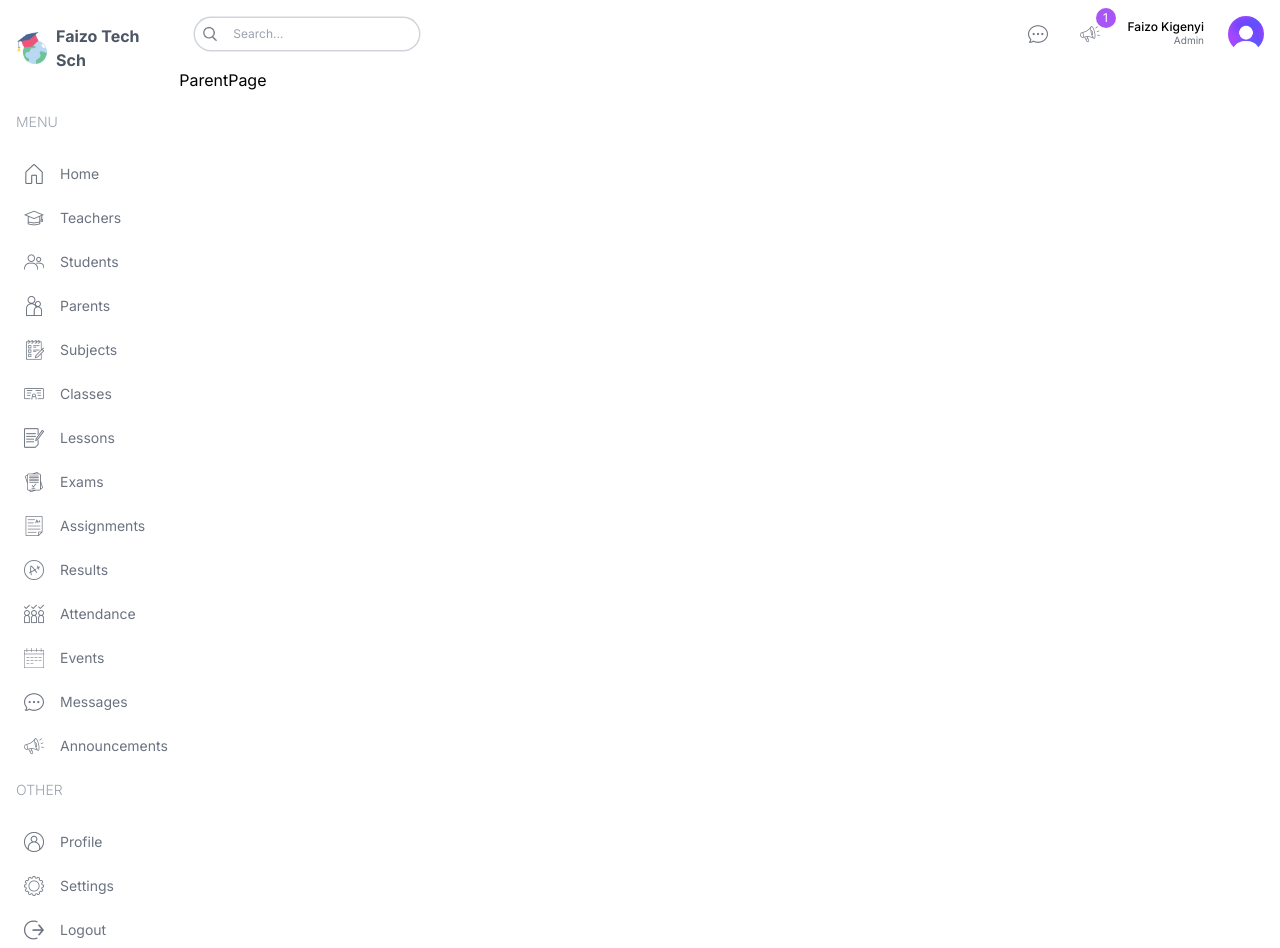
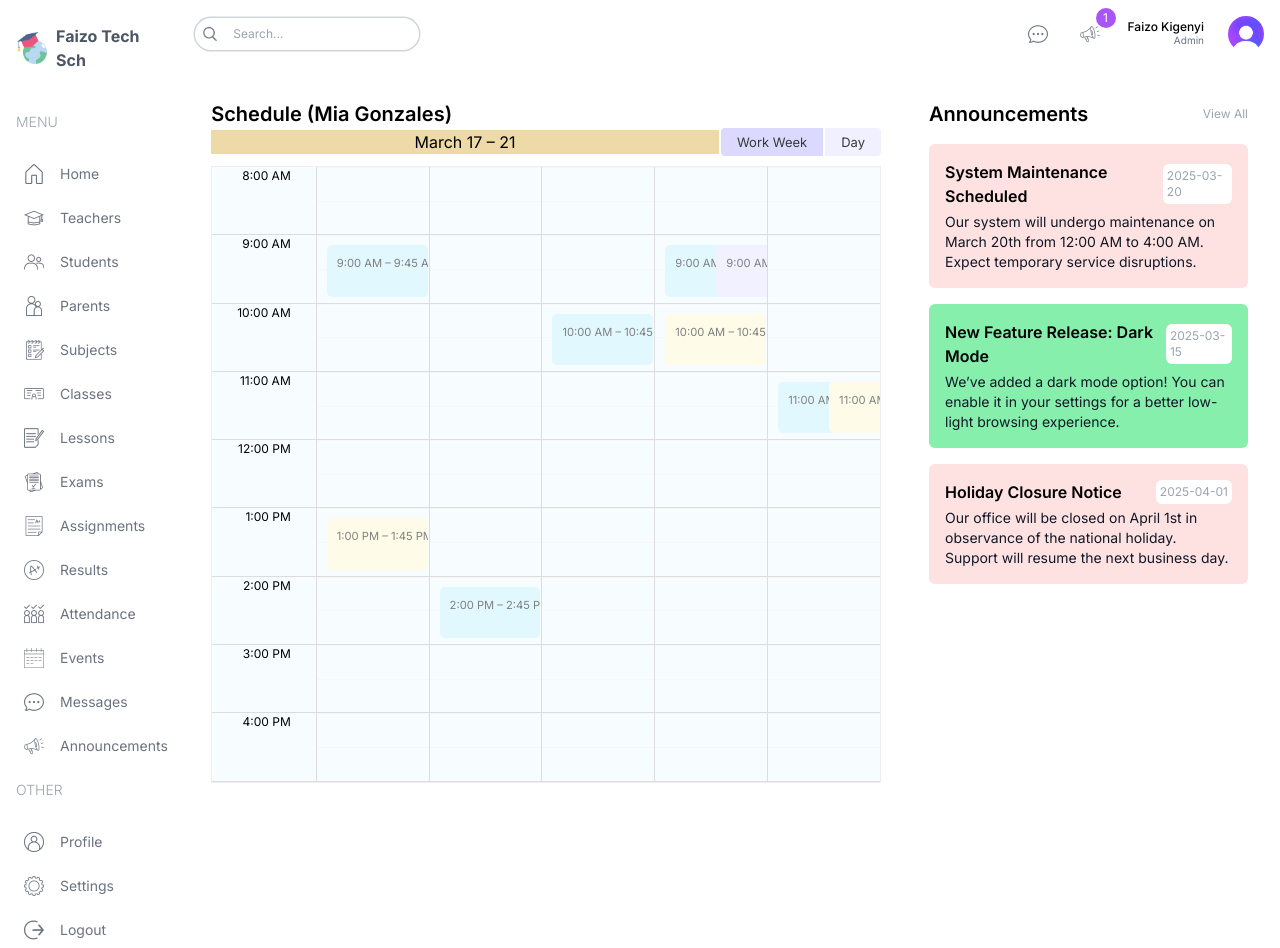
Before and after one commit to faizokigenyi/SHOOL_DASHBOARDUI, a Next.js app: page /parent in a window 1280 px wide. Built offline with nearby package versions, Linux system fonts and the light colour scheme.

Commit message:
Create Page for teacher and Parent

```diff
--- a/src/app/(dashboard)/parent/page.tsx
+++ b/src/app/(dashboard)/parent/page.tsx
@@ -1,7 +1,22 @@
-import React from "react";
+import Announcements from "@/app/components/Announcements";
+import BigCalendar from "@/app/components/BigCalendar";
 
 const ParentPage = () => {
-  return <div>ParentPage</div>;
+  return (
+    <div className="flex-1 p-4 flex gap-4 flex-col xl:flex-row">
+      {/* LEFT */}
+      <div className="w-full xl:w-2/3">
+        <div className="h-full bg-white p-4 rounded-md">
+          <h1 className="text-xl font-semibold">Schedule (Mia Gonzales) </h1>
+          <BigCalendar />
+        </div>
+      </div>
+      {/* RIGHT */}
+      <div className="w-full xl:w-1/3 flex flex-col gap-8">
+        <Announcements />
+      </div>
+    </div>
+  );
 };
 
 export default ParentPage;
--- a/src/app/components/BigCalendar.tsx
+++ b/src/app/components/BigCalendar.tsx
@@ -24,7 +24,7 @@
       endAccessor="end"
       views={["work_week", "day"]}
       view={view}
-      style={{ height: "98%" }}
+      style={{ height: "98%"}}
       onView={handleOnChangeView}
       min={new Date(2025, 1, 0, 8, 0, 0)}
       max={new Date(2025, 1, 0, 17, 0, 0)}
--- a/src/app/globals.css
+++ b/src/app/globals.css
@@ -15,3 +15,101 @@
   background: #c3ebfa !important;
   color: black !important;
 }
+
+.rbc-btn-group:first-child {
+  display: none !important;
+}
+
+.rbc-toolbar-label {
+  /* text-align: right !important; */
+  padding: 0px 20px !important;
+  background-color: #eddaa6 !important;
+}
+
+@media (max-width: 768px) {
+  /* Apply text-align: right on smaller screens */
+  .rbc-toolbar-label {
+    text-align: right !important;
+  }
+}
+
+.rbc-btn-group:last-child {
+  font-size: 13px !important;
+}
+
+.rbc-btn-group:last-child button {
+  border: none !important;
+  background-color: #f1f0ff !important;
+  margin-left: 2px !important;
+}
+
+.rbc-toolbar button.rbc-active {
+  background-color: #dbdafe !important;
+  box-shadow: none !important;
+}
+
+.rbc-time-view {
+  border-color: #eee !important;
+}
+
+.rbc-time-header {
+  display: none !important;
+}
+
+.rbc-time-content {
+  border: none !important;
+}
+
+.rbc-time-gutter.rbc-time-column {
+  font-size: 12px !important;
+}
+
+.rbc-time-gutter.rbc-time-column .rbc-timeslot-group {
+  padding: 0px 20px !important;
+}
+
+.rbc-timeslot-group {
+  background-color: #f7fdff !important;
+}
+
+.rbc-day-slot {
+  font-size: 14px !important;
+}
+
+.rbc-event {
+  border: none !important;
+  color: black !important;
+  padding: 10px !important;
+  margin: 10px !important;
+  width: 99% !important;
+}
+
+.rbc-event:nth-child(1) {
+  background-color: #e2f8ff !important;
+}
+.rbc-event:nth-child(2) {
+  background-color: #fefce8 !important;
+}
+.rbc-event:nth-child(3) {
+  background-color: #f2f1ff !important;
+}
+.rbc-event:nth-child(4) {
+  background-color: #fdf2fb !important;
+}
+.rbc-event:nth-child(5) {
+  background-color: #e2f8ff !important;
+}
+.rbc-event:nth-child(6) {
+  background-color: #fefce8 !important;
+}
+.rbc-event:nth-child(7) {
+  background-color: #f2f1ff !important;
+}
+.rbc-event:nth-child(8) {
+  background-color: #fdf2fb !important;
+}
+
+.rbc-event-label{
+  color: gray !important;
+  margin-bottom: 5px;
+}
--- a/src/components/Menu.tsx
+++ /dev/null
@@ -1,114 +0,0 @@
-const menuItems = [
-  {
-    title: "MENU",
-    items: [
-      {
-        icon: "/home.png",
-        label: "Home",
-        href: "/",
-        visible: ["admin", "teacher", "student", "parent"],
-      },
-      {
-        icon: "/teacher.png",
-        label: "Teachers",
-        href: "/list/teachers",
-        visible: ["admin", "teacher"],
-      },
-      {
-        icon: "/student.png",
-        label: "Students",
-        href: "/list/students",
-        visible: ["admin", "teacher"],
-      },
-      {
-        icon: "/parent.png",
-        label: "Parents",
-        href: "/list/parents",
-        visible: ["admin", "teacher"],
-      },
-      {
-        icon: "/subject.png",
-        label: "Subjects",
-        href: "/list/subjects",
-        visible: ["admin"],
-      },
-      {
-        icon: "/class.png",
-        label: "Classes",
-        href: "/list/classes",
-        visible: ["admin", "teacher"],
-      },
-      {
-        icon: "/lesson.png",
-        label: "Lessons",
-        href: "/list/lessons",
-        visible: ["admin", "teacher"],
-      },
-      {
-        icon: "/exam.png",
-        label: "Exams",
-        href: "/list/exams",
-        visible: ["admin", "teacher", "student", "parent"],
-      },
-      {
-        icon: "/assignment.png",
-        label: "Assignments",
-        href: "/list/assignments",
-        visible: ["admin", "teacher", "student", "parent"],
-      },
-      {
-        icon: "/result.png",
-        label: "Results",
-        href: "/list/results",
-        visible: ["admin", "teacher", "student", "parent"],
-      },
-      {
-        icon: "/attendance.png",
-        label: "Attendance",
-        href: "/list/attendance",
-        visible: ["admin", "teacher", "student", "parent"],
-      },
-      {
-        icon: "/calendar.png",
-        label: "Events",
-        href: "/list/events",
-        visible: ["admin", "teacher", "student", "parent"],
-      },
-      {
-        icon: "/message.png",
-        label: "Messages",
-        href: "/list/messages",
-        visible: ["admin", "teacher", "student", "parent"],
-      },
-      {
-        icon: "/announcement.png",
-        label: "Announcements",
-        href: "/list/announcements",
-        visible: ["admin", "teacher", "student", "parent"],
-      },
-    ],
-  },
-  {
-    title: "OTHER",
-    items: [
-      {
-        icon: "/profile.png",
-        label: "Profile",
-        href: "/profile",
-        visible: ["admin", "teacher", "student", "parent"],
-      },
-      {
-        icon: "/setting.png",
-        label: "Settings",
-        href: "/settings",
-        visible: ["admin", "teacher", "student", "parent"],
-      },
-      {
-        icon: "/logout.png",
-        label: "Logout",
-        href: "/logout",
-        visible: ["admin", "teacher", "student", "parent"],
-      },
-    ],
-  },
-];
--- a/src/lib/data.ts
+++ b/src/lib/data.ts
@@ -5,48 +5,48 @@
 export const teachersData = [
   {
     id: 1,
-    teacherId: "1234567890",
+    teacherId: "1234563890",
     name: "John Doe",
     email: "john@doe.com",
     photo:
       "https://images.pexels.com/photos/2888150/pexels-photo-2888150.jpeg?auto=compress&cs=tinysrgb&w=1200",
-    phone: "1234567890",
+    phone: "1234563890",
     subjects: ["Math", "Geometry"],
     classes: ["1B", "2A", "3C"],
     address: "123 Main St, Anytown, USA",
   },
   {
     id: 2,
-    teacherId: "1234567890",
+    teacherId: "1234563890",
     name: "Jane Doe",
     email: "jane@doe.com",
     photo:
       "https://images.pexels.com/photos/936126/pexels-photo-936126.jpeg?auto=compress&cs=tinysrgb&w=1200",
-    phone: "1234567890",
+    phone: "1234563890",
     subjects: ["Physics", "Chemistry"],
     classes: ["5A", "4B", "3C"],
     address: "123 Main St, Anytown, USA",
   },
   {
     id: 3,
-    teacherId: "1234567890",
+    teacherId: "1234563890",
     name: "Mike Geller",
     email: "mike@geller.com",
     photo:
       "https://images.pexels.com/photos/428328/pexels-photo-428328.jpeg?auto=compress&cs=tinysrgb&w=1200",
-    phone: "1234567890",
+    phone: "1234563890",
     subjects: ["Biology"],
     classes: ["5A", "4B", "3C"],
     address: "123 Main St, Anytown, USA",
   },
   {
     id: 4,
-    teacherId: "1234567890",
+    teacherId: "1234563890",
     name: "Jay French",
     email: "jay@gmail.com",
     photo:
-      "https://images.pexels.com/photos/1187765/pexels-photo-1187765.jpeg?auto=compress&cs=tinysrgb&w=1200",
-    phone: "1234567890",
+      "https://images.pexels.com/photos/118365/pexels-photo-118365.jpeg?auto=compress&cs=tinysrgb&w=1200",
+    phone: "1234563890",
     subjects: ["History"],
     classes: ["5A", "4B", "3C"],
     address: "123 Main St, Anytown, USA",
@@ -921,143 +921,143 @@
   {
     title: "Math",
     allDay: false,
-    start: new Date(2024, 7, 12, 8, 0),
-    end: new Date(2024, 7, 12, 8, 45),
+    start: new Date(2025, 2, 22, 8, 0),
+    end: new Date(2025, 2, 22, 8, 45),
   },
   {
     title: "English",
     allDay: false,
-    start: new Date(2024, 7, 12, 9, 0),
-    end: new Date(2024, 7, 12, 9, 45),
+    start: new Date(2025, 2, 20, 9, 0),
+    end: new Date(2025, 2, 20, 9, 45),
   },
   {
     title: "Biology",
     allDay: false,
-    start: new Date(2024, 7, 12, 10, 0),
-    end: new Date(2024, 7, 12, 10, 45),
+    start: new Date(2025, 2, 19, 10, 0),
+    end: new Date(2025, 2, 19, 10, 45),
   },
   {
     title: "Physics",
     allDay: false,
-    start: new Date(2024, 7, 12, 11, 0),
-    end: new Date(2024, 7, 12, 11, 45),
+    start: new Date(2025, 2, 21, 11, 0),
+    end: new Date(2025, 2, 21, 11, 45),
   },
   {
     title: "Chemistry",
     allDay: false,
-    start: new Date(2024, 7, 12, 13, 0),
-    end: new Date(2024, 7, 12, 13, 45),
+    start: new Date(2025, 2, 17, 13, 0),
+    end: new Date(2025, 2, 17   , 13, 45),
   },
   {
     title: "History",
     allDay: false,
-    start: new Date(2024, 7, 12, 14, 0),
-    end: new Date(2024, 7, 12, 14, 45),
+    start: new Date(2025, 2, 18, 14, 0),
+    end: new Date(2025, 2, 18, 14, 45),
   },
   {
     title: "English",
     allDay: false,
-    start: new Date(2024, 7, 13, 9, 0),
-    end: new Date(2024, 7, 13, 9, 45),
+    start: new Date(2025, 2, 17, 9, 0),
+    end: new Date(2025, 2, 17, 9, 45),
   },
   {
     title: "Biology",
     allDay: false,
-    start: new Date(2024, 7, 13, 10, 0),
-    end: new Date(2024, 7, 13, 10, 45),
+    start: new Date(2025, 2, 20, 10, 0),
+    end: new Date(2025, 2, 20, 10, 45),
   },
   {
     title: "Physics",
     allDay: false,
-    start: new Date(2024, 7, 13, 11, 0),
-    end: new Date(2024, 7, 13, 11, 45),
+    start: new Date(2025, 2, 21, 11, 0),
+    end: new Date(2025, 2, 21, 11, 45),
   },
 
   {
     title: "History",
     allDay: false,
-    start: new Date(2024, 7, 13, 14, 0),
-    end: new Date(2024, 7, 13, 14, 45),
+    start: new Date(2025, 3, 19, 14, 0),
+    end: new Date(2025, 3, 19, 14, 45),
   },
   {
     title: "Math",
     allDay: false,
-    start: new Date(2024, 7, 14, 8, 0),
-    end: new Date(2024, 7, 14, 8, 45),
+    start: new Date(2025, 3, 19, 8, 0),
+    end: new Date(2025, 3, 19, 8, 45),
   },
   {
     title: "Biology",
     allDay: false,
-    start: new Date(2024, 7, 14, 10, 0),
-    end: new Date(2024, 7, 14, 10, 45),
+    start: new Date(2025, 3, 21, 10, 0),
+    end: new Date(2025, 3, 21, 10, 45),
   },
 
   {
     title: "Chemistry",
     allDay: false,
-    start: new Date(2024, 7, 14, 13, 0),
-    end: new Date(2024, 7, 14, 13, 45),
+    start: new Date(2025, 3, 20, 13, 0),
+    end: new Date(2025, 3, 20, 13, 45),
   },
   {
     title: "History",
     allDay: false,
-    start: new Date(2024, 7, 14, 14, 0),
-    end: new Date(2024, 7, 13, 14, 45),
+    start: new Date(2025, 3, 17, 14, 0),
+    end: new Date(2025, 3, 17, 14, 45),
   },
   {
     title: "English",
     allDay: false,
-    start: new Date(2024, 7, 15, 9, 0),
-    end: new Date(2024, 7, 15, 9, 45),
+    start: new Date(2025, 2, 20, 9, 0),
+    end: new Date(2025, 2, 20, 9, 45),
   },
   {
     title: "Biology",
     allDay: false,
-    start: new Date(2024, 7, 15, 10, 0),
-    end: new Date(2024, 7, 15, 10, 45),
+    start: new Date(2025, 2, 15, 10, 0),
+    end: new Date(2025, 2, 15, 10, 45),
   },
   {
     title: "Physics",
     allDay: false,
-    start: new Date(2024, 7, 15, 11, 0),
-    end: new Date(2024, 7, 15, 11, 45),
+    start: new Date(2025, 2, 22, 11, 0),
+    end: new Date(2025, 2, 22, 11, 45),
   },
 
   {
     title: "History",
     allDay: false,
-    start: new Date(2024, 7, 15, 14, 0),
-    end: new Date(2024, 7, 15, 14, 45),
+    start: new Date(2025, 2, 22, 14, 0),
+    end: new Date(2025, 2, 22, 14, 45),
   },
   {
     title: "Math",
     allDay: false,
-    start: new Date(2024, 7, 16, 8, 0),
-    end: new Date(2024, 7, 16, 8, 45),
+    start: new Date(2025, 2, 16, 8, 0),
+    end: new Date(2025, 2, 16, 8, 45),
   },
   {
     title: "English",
     allDay: false,
-    start: new Date(2024, 7, 16, 9, 0),
-    end: new Date(2024, 7, 16, 9, 45),
+    start: new Date(2025,2, 16, 9, 0),
+    end: new Date(2025, 2, 16, 9, 45),
   },
 
   {
     title: "Physics",
     allDay: false,
-    start: new Date(2024, 7, 16, 11, 0),
-    end: new Date(2024, 7, 16, 11, 45),
+    start: new Date(2025, 2, 16, 11, 0),
+    end: new Date(2025, 2, 16, 11, 45),
   },
   {
     title: "Chemistry",
     allDay: false,
-    start: new Date(2024, 7, 16, 13, 0),
-    end: new Date(2024, 7, 16, 13, 45),
+    start: new Date(2025, 2, 16, 13, 0),
+    end: new Date(2025, 2, 16, 13, 45),
   },
   {
     title: "History",
     allDay: false,
-    start: new Date(2024, 7, 16, 14, 0),
-    end: new Date(2024, 7, 16, 14, 45),
+    start: new Date(2025, 2, 16, 14, 0),
+    end: new Date(2025, 2, 16, 14, 45),
   },
 ];
```
Also changed, not shown: src/app/(dashboard)/teacher/page.tsx (+18 -5 lines).
